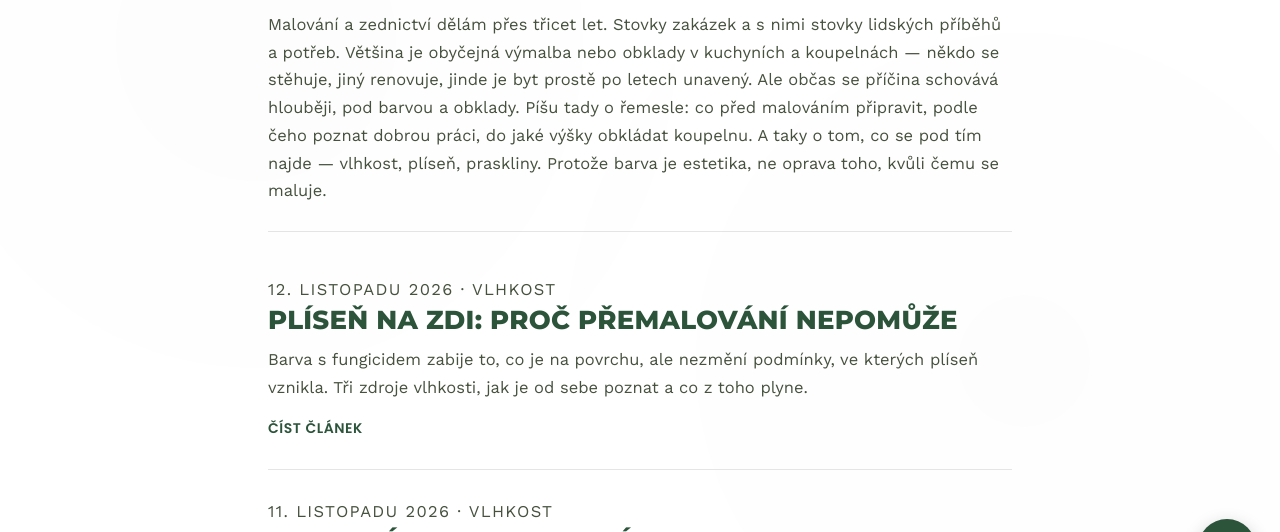
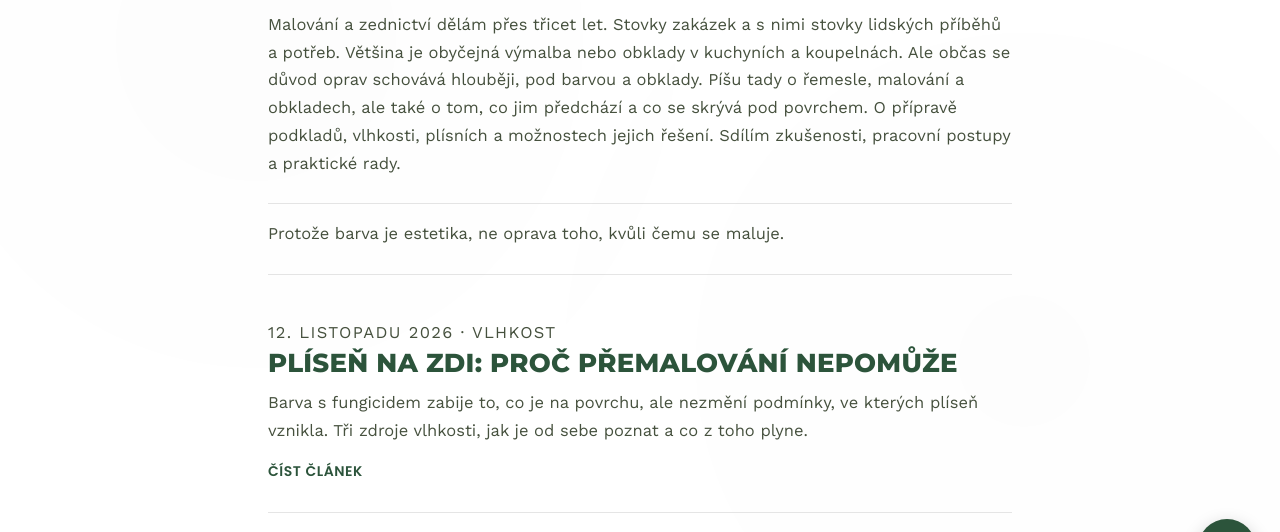
Before and after one commit to Neudopsym/milan_hubeny, a plain HTML site: page blog.html in a window 1280 px wide. Shown: the part 199-731 px from the top of the page. Drawn offline with Linux system fonts and the light colour scheme.

Commit message:
Revise blog introduction and add conclusion
Updated the introductory paragraph for clarity and added a new concluding paragraph about aesthetics in painting.

```diff
--- a/blog.html
+++ b/blog.html
@@ -109,7 +109,9 @@ height="0" width="0" style="display:none;visibility:hidden"></iframe></noscript>
 
   <h1>Rady malíře a zedníka</h1>
 
-  <p class="blog-lede">Malování a zednictví dělám přes třicet let. Stovky zakázek a s nimi stovky lidských příběhů a potřeb. Většina je obyčejná výmalba nebo obklady v kuchyních a koupelnách — někdo se stěhuje, jiný renovuje, jinde je byt prostě po letech unavený. Ale občas se příčina schovává hlouběji, pod barvou a obklady. Píšu tady o řemesle: co před malováním připravit, podle čeho poznat dobrou práci, do jaké výšky obkládat koupelnu. A taky o tom, co se pod tím najde — vlhkost, plíseň, praskliny. Protože barva je estetika, ne oprava toho, kvůli čemu se maluje.</p>
+  <p class="blog-lede">Malování a zednictví dělám přes třicet let. Stovky zakázek a s nimi stovky lidských příběhů a potřeb. Většina je obyčejná výmalba nebo obklady v kuchyních a koupelnách. Ale občas se důvod oprav schovává hlouběji, pod barvou a obklady. Píšu tady o řemesle, malování a obkladech, ale také o tom, co jim předchází a co se skrývá pod povrchem. O přípravě podkladů, vlhkosti, plísních a možnostech jejich řešení. Sdílím zkušenosti, pracovní postupy a praktické rady.</p>
+
+  <p class="blog-lede blog-lede-end">Protože barva je estetika, ne oprava toho, kvůli čemu se maluje.</p>
 
   <ul class="post-list">
     <li class="post-card">
```
